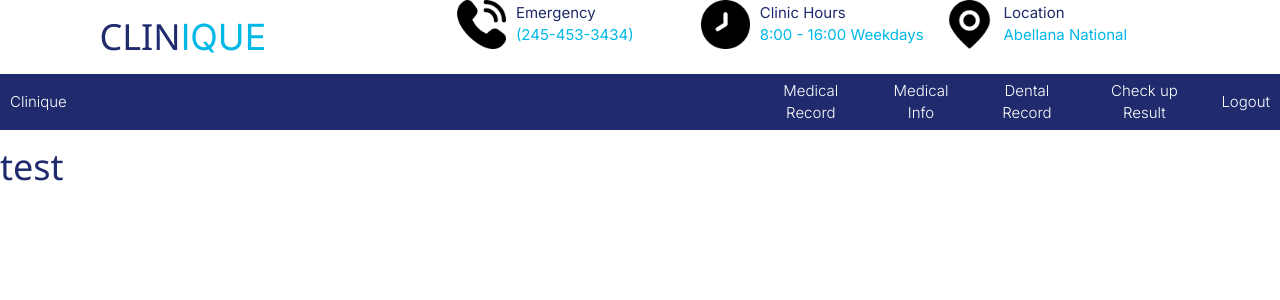
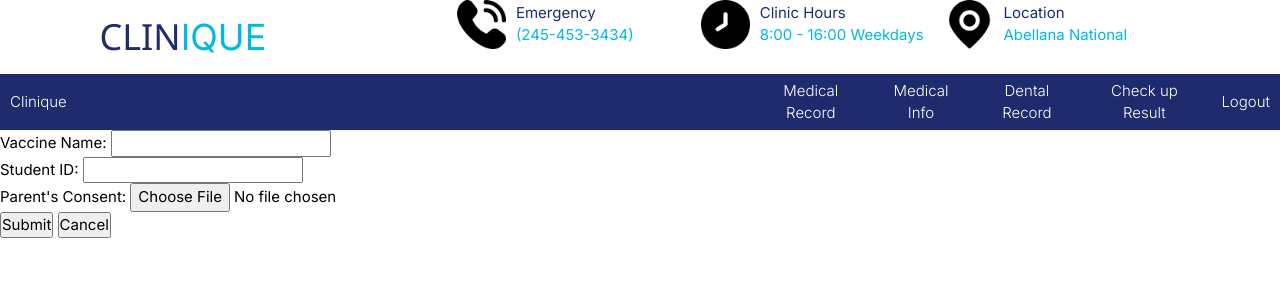
Before and after one commit to TanedoChristian/Clinique, a PHP site: page /view/input-immunization.php in a window 1280 px wide. Shown: the top 300 px of the page. Run offline with PHP 8.4, Linux system fonts and the light colour scheme; some web fonts are replaced.

Commit message:
ADD INPUT IMMUNE FORM

```diff
--- a/view/input-immunization.php
+++ b/view/input-immunization.php
@@ -15,7 +15,18 @@
 </head>
 <body>
 
-<h1> test </h1>
+<form action="../scripts/process-immune.php" method="POST">
+
+            <label for="" class="lbl">Vaccine Name: </label>
+            <input type="text" id="#" name="#" ><br>
+            <label for="" class="lbl">Student ID: </label>
+            <input type="text" id="#" name="#"><br>
+            <label for="" class="lbl">Parent's Consent: </label>
+            <input type="file" class=""><br>
+
+            <input type="submit" value="Submit">
+            <input type="reset" value="Cancel">
+</form>
 
 </body>
 </html>
```
